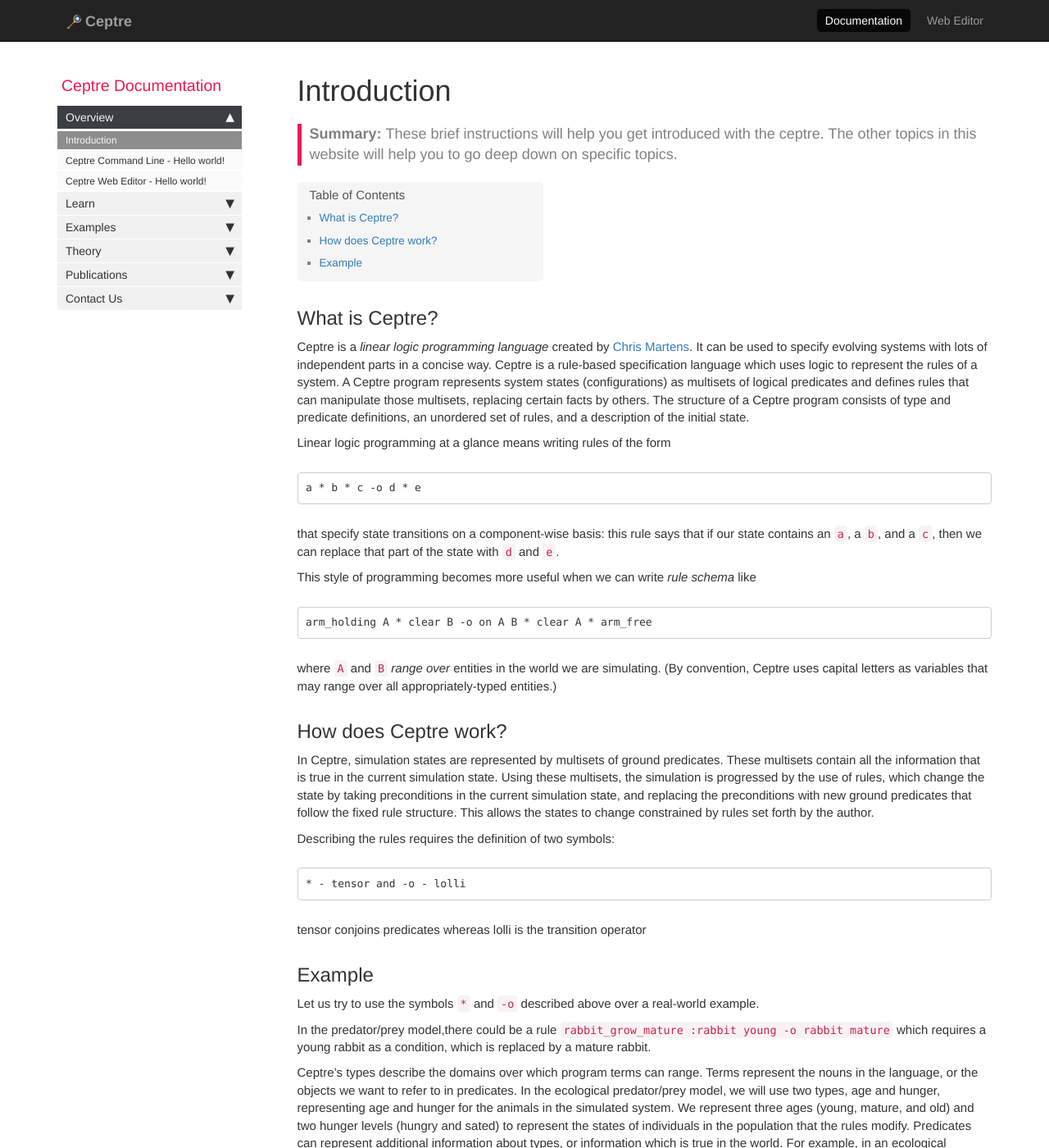
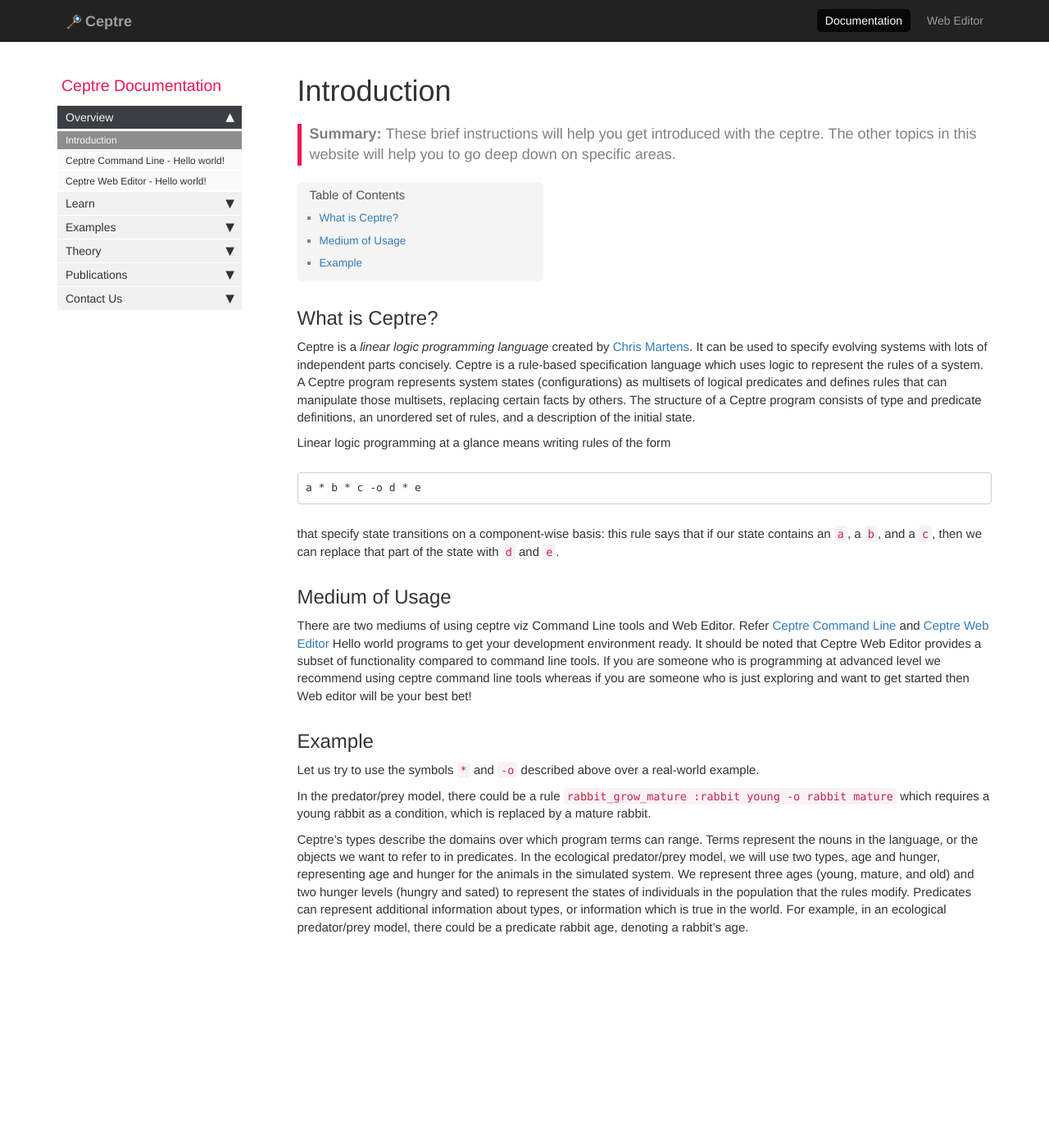
Before and after one commit to ashakhatri007/CeptreDocs, a Jekyll site: the page built from pages/Overview/Introduction.md, in a window 1280 px wide and 1400 px high. Shown: the whole window at 82% size. Built offline with Jekyll 4.4.1, drawn with Linux system fonts in a browser that asks for light colours; comment, search, counter and statistics services are not loaded.

Commit message:
Introduction Changes

````diff
--- a/pages/Overview/Introduction.md
+++ b/pages/Overview/Introduction.md
@@ -2,14 +2,14 @@
 title: "Introduction"
 sidebar: mydoc_sidebar
 permalink: Introduction.html
-summary: These brief instructions will help you get introduced with the ceptre. The other topics in this website will help you to go deep down on specific topics.
+summary: These brief instructions will help you get introduced with the ceptre. The other topics in this website will help you to go deep down on specific areas.
 ---
 
 ## What is Ceptre?
 
 Ceptre is a *linear logic programming language* created by [Chris
 Martens](https://sites.google.com/ncsu.edu/cmartens). It can be used to specify evolving
-systems with lots of independent parts in a concise way. Ceptre is a rule-based specification language which uses
+systems with lots of independent parts concisely. Ceptre is a rule-based specification language which uses
 logic to represent the rules of a system. A Ceptre program
 represents system states (configurations) as multisets of logical
 predicates and defines rules that can manipulate those multisets,
@@ -27,40 +27,16 @@ that specify state transitions on a component-wise basis: this rule says
 that if our state contains an `a`, a `b`, and a `c`, then we can replace
 that part of the state with `d` and `e`.
 
-This style of programming becomes more useful when we can write *rule
-schema* like
+## Medium of Usage
 
-```
-arm_holding A * clear B -o on A B * clear A * arm_free
-```
+There are two mediums of using ceptre viz Command Line tools and Web Editor. Refer [Ceptre Command Line](/CeptreTextBased.html) and [Ceptre Web Editor](/CeptreWebEditor.html) Hello world programs to get your development environment ready. It should be noted that Ceptre Web Editor provides a subset of functionality compared to command line tools. If you are someone who is programming at advanced level we recommend using ceptre command line tools whereas if you are someone who is just exploring and want to get started then Web editor will be your best bet!
 
-where `A` and `B` *range over* entities in the world we are simulating. (By
-convention, Ceptre uses capital letters as variables that may range over
-all appropriately-typed entities.)
-
-## How does Ceptre work?
-
-In Ceptre, simulation states are represented by multisets of
-ground predicates. These multisets contain all the information
-that is true in the current simulation state. Using these multisets,
-the simulation is progressed by the use of rules, which change
-the state by taking preconditions in the current simulation state,
-and replacing the preconditions with new ground predicates
-that follow the fixed rule structure. This allows the states to
-change constrained by rules set forth by the author.
-
-Describing the rules requires the definition of two symbols:
-
-```
-* - tensor and -o - lolli
-```
-tensor conjoins predicates whereas lolli is the transition operator
 
 ## Example
 
 Let us try to use the symbols `*` and `-o` described above over a real-world example.
 
-In the predator/prey model,there could be a rule `rabbit_grow_mature :rabbit young -o rabbit mature` which requires a young rabbit as a
+In the predator/prey model, there could be a rule `rabbit_grow_mature :rabbit young -o rabbit mature` which requires a young rabbit as a
 condition, which is replaced by a mature rabbit.
 
 Ceptre’s types describe the domains over which program
````
Also changed, not shown: pages/Overview/CeptreTextBased.md (+2 -2 lines), pages/Overview/CeptreWebEditorBased.md (+2 -2 lines).
